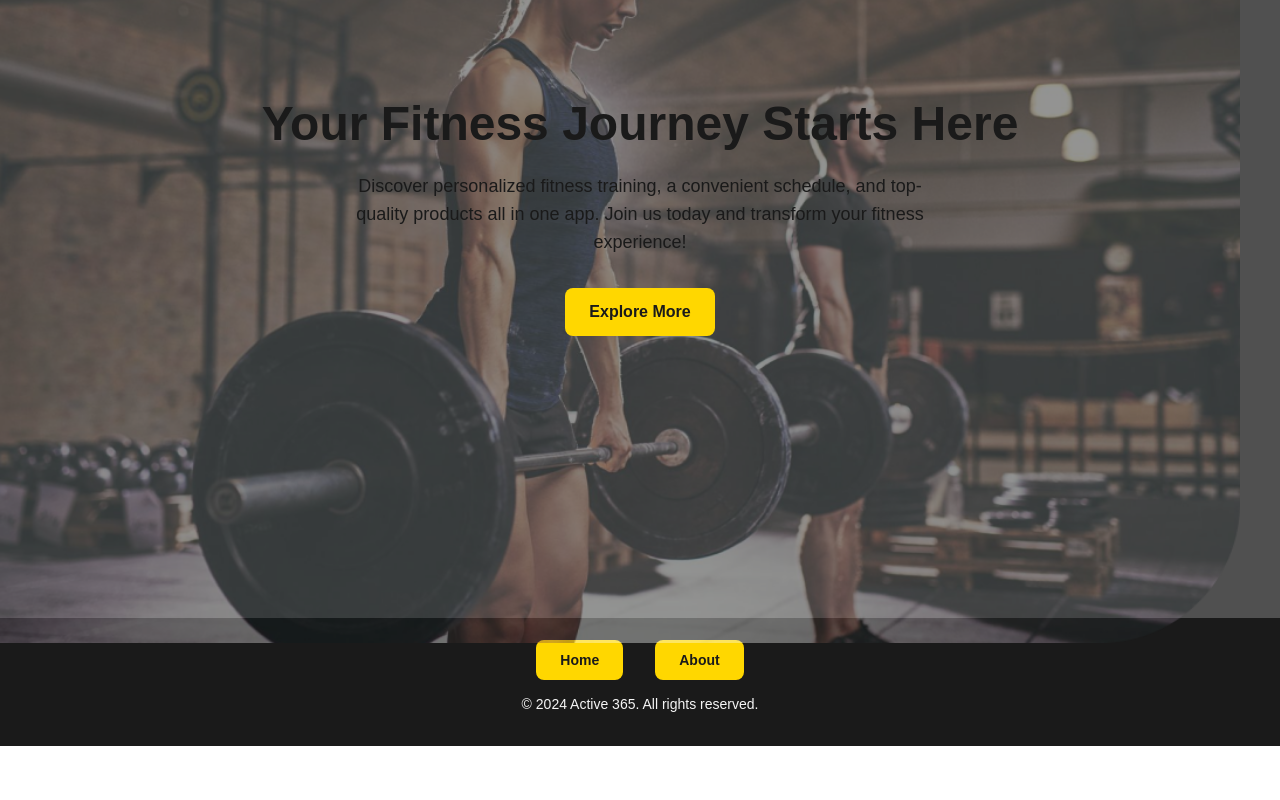
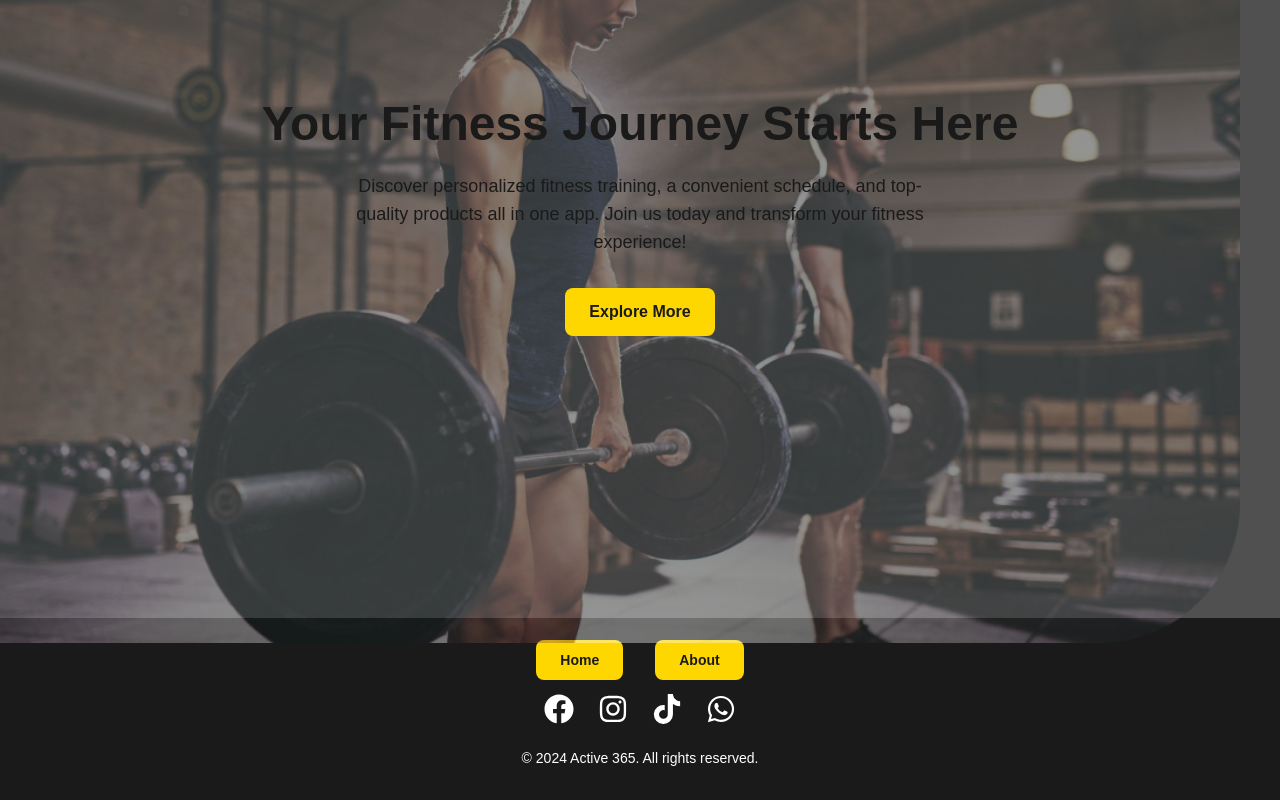
Before and after one commit to active365/Active_365, a Next.js app in the folder front/: page / in a window 1280 px wide. Shown: the part 262-1062 px from the top of the page. Before the commit the page ends 1008 px from the top, so only its background shows below. Built offline with nearby package versions, Linux system fonts and the light colour scheme.

Commit message:
feat:footer logos

```diff
--- a/front/package.json
+++ b/front/package.json
@@ -9,10 +9,9 @@
     "lint": "next lint"
   },
   "dependencies": {
-    "js-cookie": "^3.0.5",
     "@stripe/react-stripe-js": "^3.1.1",
     "@stripe/stripe-js": "^5.4.0",
-
+    "js-cookie": "^3.0.5",
     "next": "15.1.0",
     "react": "^19.0.0",
     "react-dom": "^19.0.0",
--- a/front/src/components/Footer.tsx
+++ b/front/src/components/Footer.tsx
@@ -1,5 +1,6 @@
 import React from 'react';
 import Link from 'next/link';
+import { FaFacebook, FaInstagram, FaTiktok, FaWhatsapp } from 'react-icons/fa'; // Importando los íconos de React Icons
 
 const Footer: React.FC = () => {
   return (
@@ -17,8 +18,25 @@ const Footer: React.FC = () => {
             </span>
           </Link>
         </div>
-        <p className="text-center">
-        &copy; 2024 Active 365. All rights reserved.
+
+        {/* Redes sociales - íconos */}
+        <div className="flex space-x-6">
+          <Link href="https://www.facebook.com" target="_blank" className="text-white hover:text-blue-600">
+            <FaFacebook size={30} />
+          </Link>
+          <Link href="https://www.instagram.com" target="_blank" className="text-white hover:text-pink-600">
+            <FaInstagram size={30} />
+          </Link>
+          <Link href="https://www.tiktok.com" target="_blank" className="text-white hover:text-black">
+            <FaTiktok size={30} />
+          </Link>
+          <Link href="https://wa.me" target="_blank" className="text-white hover:text-green-600">
+            <FaWhatsapp size={30} />
+          </Link>
+        </div>
+
+        <p className="text-center text-white">
+          &copy; 2024 Active 365. All rights reserved.
         </p>
       </div>
     </footer>
```
Also changed, not shown: 1 other file (tests, documents, lock files or other folders).
